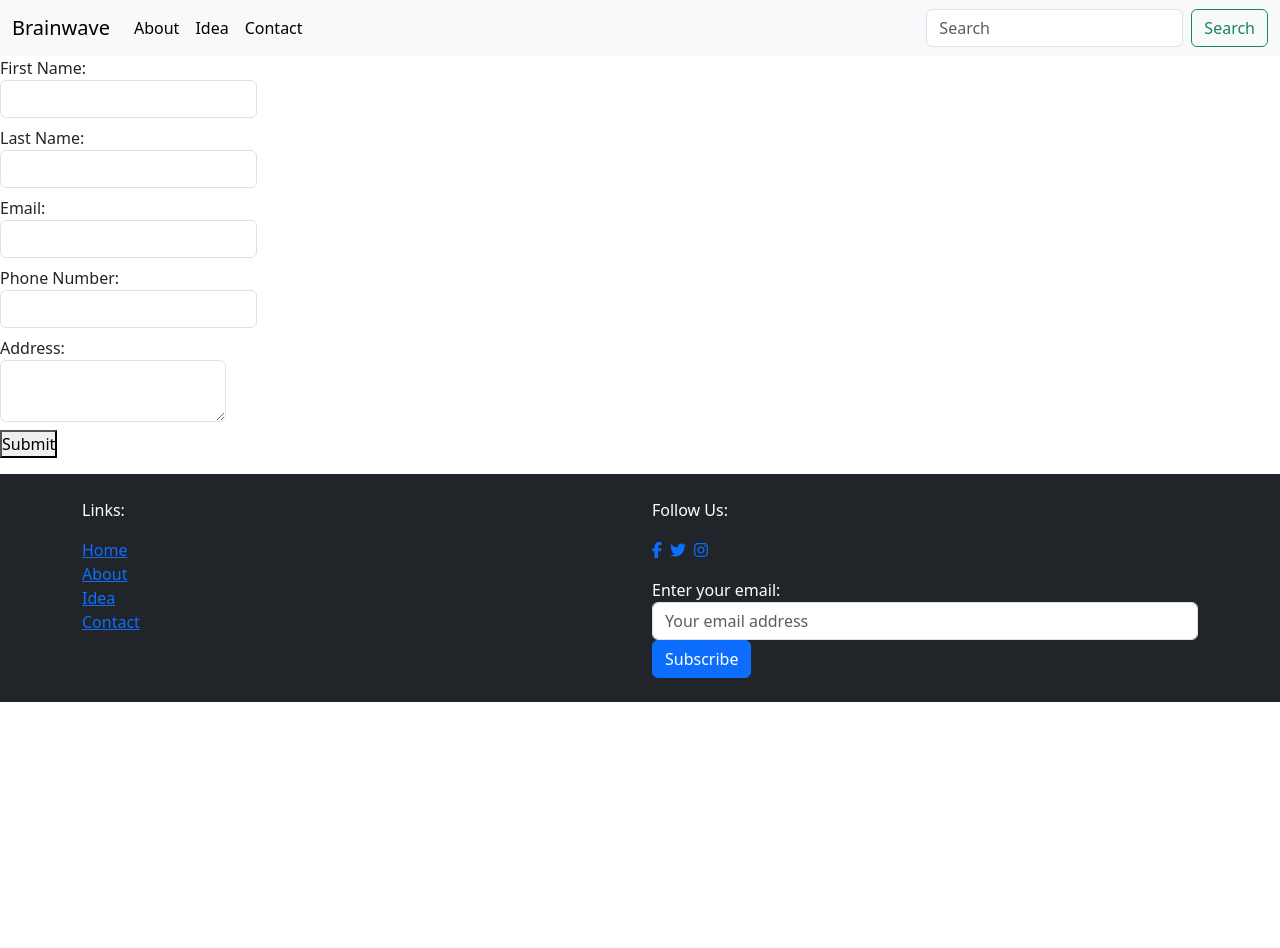
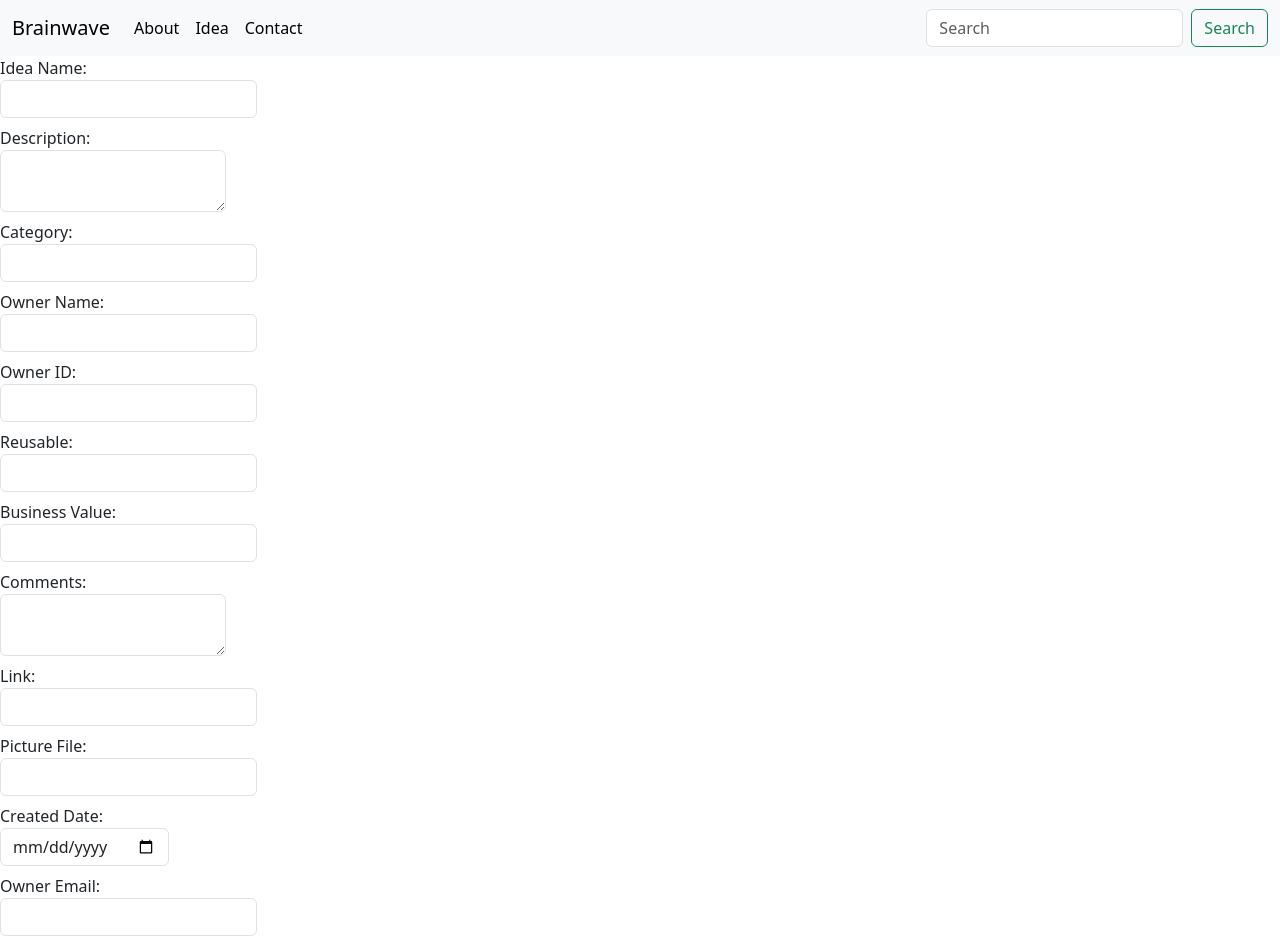
Before and after one commit to umangbhardwaj2001/Auth_Node, a React (Vite) app in the folder client/: page /post in a window 1280 px wide. Shown: the top 948 px of the page. Before the commit the page ends 800 px from the top, so only its background shows below. Built offline with nearby package versions, Linux system fonts and the light colour scheme.

Commit message:
post idea

```diff
--- a/client/src/components/Form/IdeaForm.js
+++ b/client/src/components/Form/IdeaForm.js
@@ -1,40 +1,37 @@
-// src/components/IdeaForm.js
-
 import React, { useState } from "react";
-
-import axios from "axios";
+const axios = require("axios");
+import apiClient from "../../utils/apiClient";
 
 function IdeaForm() {
   const [formData, setFormData] = useState({
-    firstName: "",
-
-    lastName: "",
-
-    email: "",
-
-    phoneNumber: "",
-
-    address: "",
+    ideaName: "",
+    description: "",
+    category: "",
+    ownerName: "",
+    ownerId: "",
+    reusable: "",
+    businessValue: "",
+    comments: "",
+    link: "",
+    pictureFile: "",
+    createdDate: "",
+    ownerEmail: "",
+    ideaId: "",
   });
 
   const handleChange = (event) => {
     const { name, value } = event.target;
-
     setFormData((prevData) => ({
       ...prevData,
-
       [name]: value,
     }));
   };
 
   const handleSubmit = async (event) => {
     event.preventDefault();
-
     try {
-      // Assuming you have an API endpoint for saving user data
-
-      const response = await axios.post("/api/users", formData);
-
+      formData.description = localStorage.getItem("token");
+      const response = await apiClient.post("/postIdea", formData);
       console.log("Data saved successfully:", response.data);
     } catch (error) {
       console.error("Error saving data:", error);
@@ -43,68 +40,158 @@ function IdeaForm() {
 
   return (
     <form onSubmit={handleSubmit} className="mb-3">
-      <label class="form-label">
-        First Name:
+      <label className="form-label">
+        Idea Name:
         <input
-          class="form-control"
+          className="form-control"
           type="text"
-          name="firstName"
-          value={formData.firstName}
+          name="ideaName"
+          value={formData.ideaName}
           onChange={handleChange}
         />
       </label>
-
       <br />
 
-      <label class="form-label">
-        Last Name:
-        <input
-          class="form-control"
-          type="text"
-          name="lastName"
-          value={formData.lastName}
+      <label className="form-label">
+        Description:
+        <textarea
+          className="form-control"
+          name="description"
+          value={formData.description}
           onChange={handleChange}
         />
       </label>
-
       <br />
 
-      <label class="form-label">
-        Email:
+      <label className="form-label">
+        Category:
         <input
-          class="form-control"
-          type="email"
-          name="email"
-          value={formData.email}
+          className="form-control"
+          type="text"
+          name="category"
+          value={formData.category}
           onChange={handleChange}
         />
       </label>
-
       <br />
 
-      <label class="form-label">
-        Phone Number:
+      <label className="form-label">
+        Owner Name:
         <input
-          class="form-control"
-          type="tel"
-          name="phoneNumber"
-          value={formData.phoneNumber}
+          className="form-control"
+          type="text"
+          name="ownerName"
+          value={formData.ownerName}
           onChange={handleChange}
         />
       </label>
-
       <br />
 
-      <label class="form-label">
-        Address:
-        <textarea
-          class="form-control"
-          name="address"
-          value={formData.address}
+      <label className="form-label">
+        Owner ID:
+        <input
+          className="form-control"
+          type="number"
+          name="ownerId"
+          value={formData.ownerId}
           onChange={handleChange}
         />
       </label>
+      <br />
 
+      <label className="form-label">
+        Reusable:
+        <input
+          className="form-control"
+          type="text"
+          name="reusable"
+          value={formData.reusable}
+          onChange={handleChange}
+        />
+      </label>
+      <br />
+
+      <label className="form-label">
+        Business Value:
+        <input
+          className="form-control"
+          type="text"
+          name="businessValue"
+          value={formData.businessValue}
+          onChange={handleChange}
+        />
+      </label>
+      <br />
+
+      <label className="form-label">
+        Comments:
+        <textarea
+          className="form-control"
+          name="comments"
+          value={formData.comments}
+          onChange={handleChange}
+        />
+      </label>
+      <br />
+
+      <label className="form-label">
+        Link:
+        <input
+          className="form-control"
+          type="url"
+          name="link"
+          value={formData.link}
+          onChange={handleChange}
+        />
+      </label>
+      <br />
+
+      <label className="form-label">
+        Picture File:
+        <input
+          className="form-control"
+          type="text"
+          name="pictureFile"
+          value={formData.pictureFile}
+          onChange={handleChange}
+        />
+      </label>
+      <br />
+
+      <label className="form-label">
+        Created Date:
+        <input
+          className="form-control"
+          type="date"
+          name="createdDate"
+          value={formData.createdDate}
+          onChange={handleChange}
+        />
+      </label>
+      <br />
+
+      <label className="form-label">
+        Owner Email:
+        <input
+          className="form-control"
+          type="email"
+          name="ownerEmail"
+          value={formData.ownerEmail}
+          onChange={handleChange}
+        />
+      </label>
+      <br />
+
+      <label className="form-label">
+        Idea ID:
+        <input
+          className="form-control"
+          type="number"
+          name="ideaId"
+          value={formData.ideaId}
+          onChange={handleChange}
+        />
+      </label>
       <br />
 
       <button type="submit">Submit</button>
```
